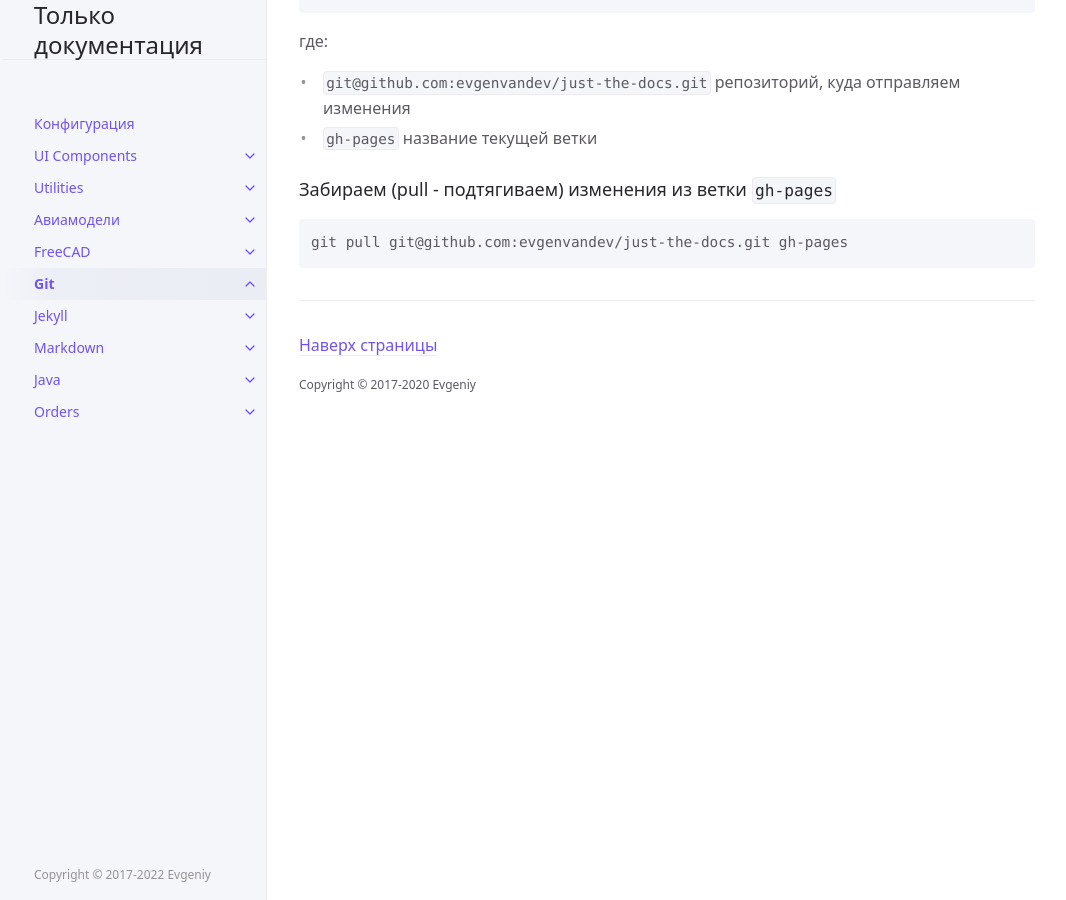
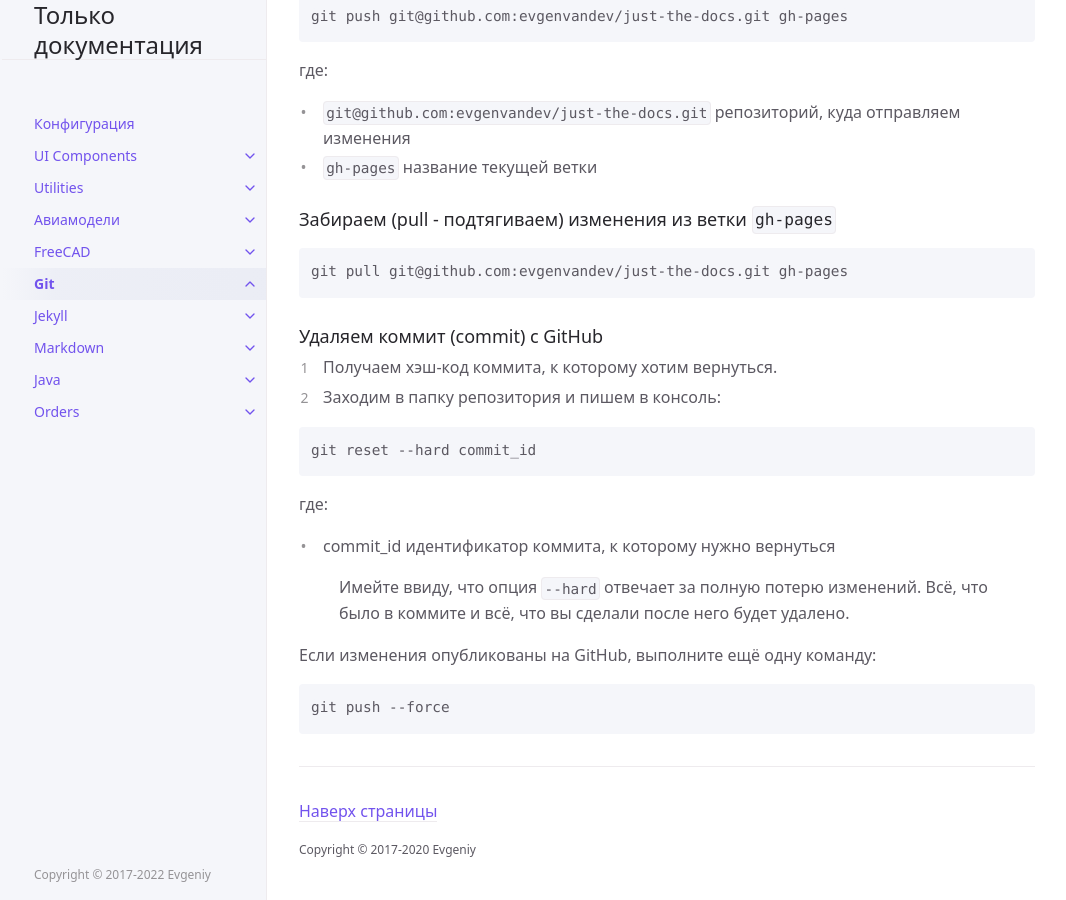
Before and after one commit to evgenvandev/evgenvandev.github.io, a Jekyll site: the page built from docs/git/git.md, in a window 1280 px wide and 900 px high, scrolled down 3869 px. Shown: the whole window, without its empty margins (105-1171 px from the left). Built offline with Jekyll 4.4.1, drawn with Linux system fonts in a browser that asks for light colours; some of the changed text lies outside the part shown.

Commit message:
update git.md

````diff
--- a/docs/git/git.md
+++ b/docs/git/git.md
@@ -136,3 +136,24 @@ git push git@github.com:evgenvandev/just-the-docs.git gh-pages
 ```
 git pull git@github.com:evgenvandev/just-the-docs.git gh-pages
 ```
+
+
+### Удаляем коммит (commit) с GitHub
+
+1. Получаем хэш-код коммита, к которому хотим вернуться.
+1. Заходим в папку репозитория и пишем в консоль:
+
+```
+git reset --hard commit_id
+```
+
+где:
+-  commit_id идентификатор коммита, к которому нужно вернуться
+
+> Имейте ввиду, что опция `--hard` отвечает за полную потерю изменений. Всё, что было в коммите и всё, что вы сделали после него будет удалено.
+
+Если изменения опубликованы на GitHub, выполните ещё одну команду:
+
+```
+git push --force
+```
````
